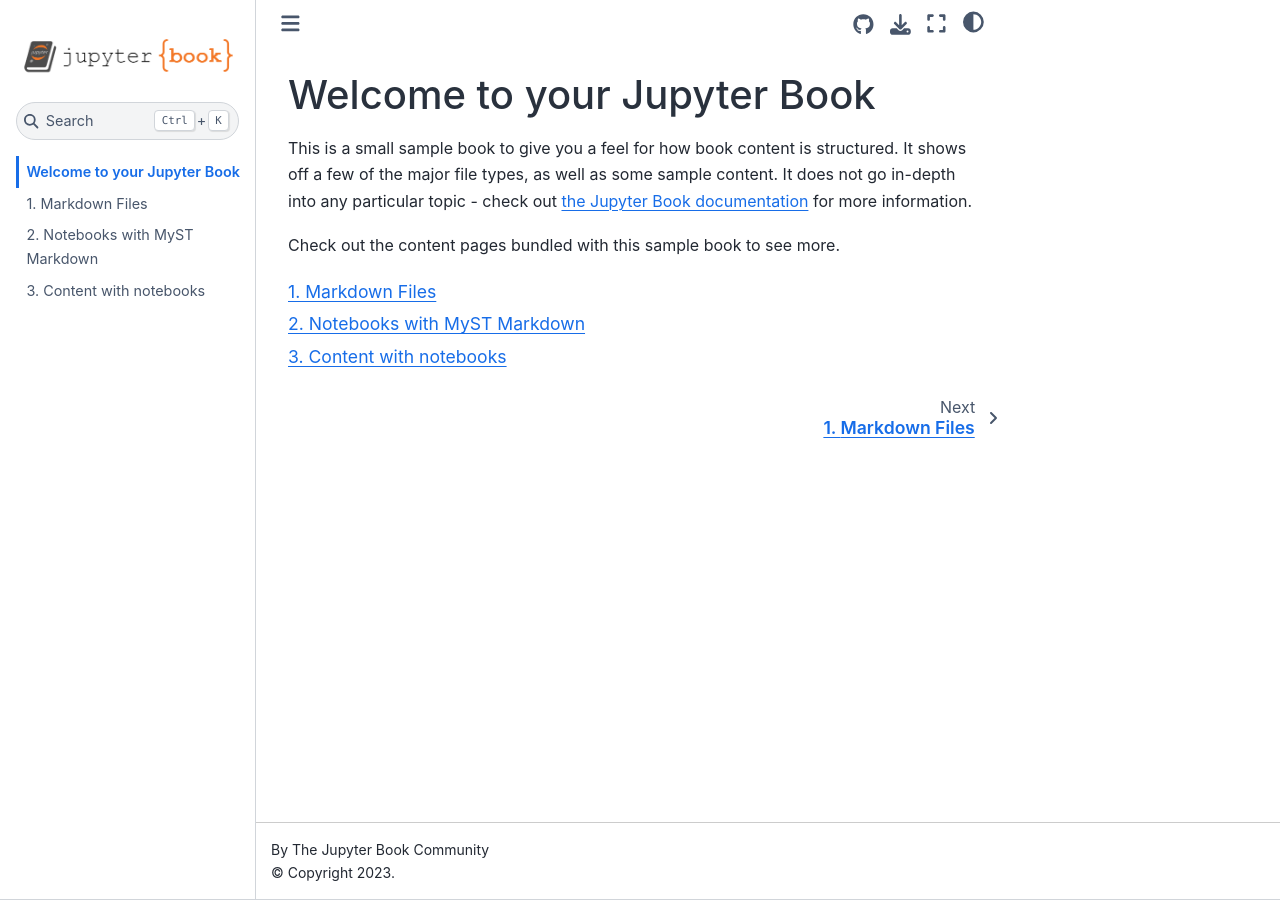
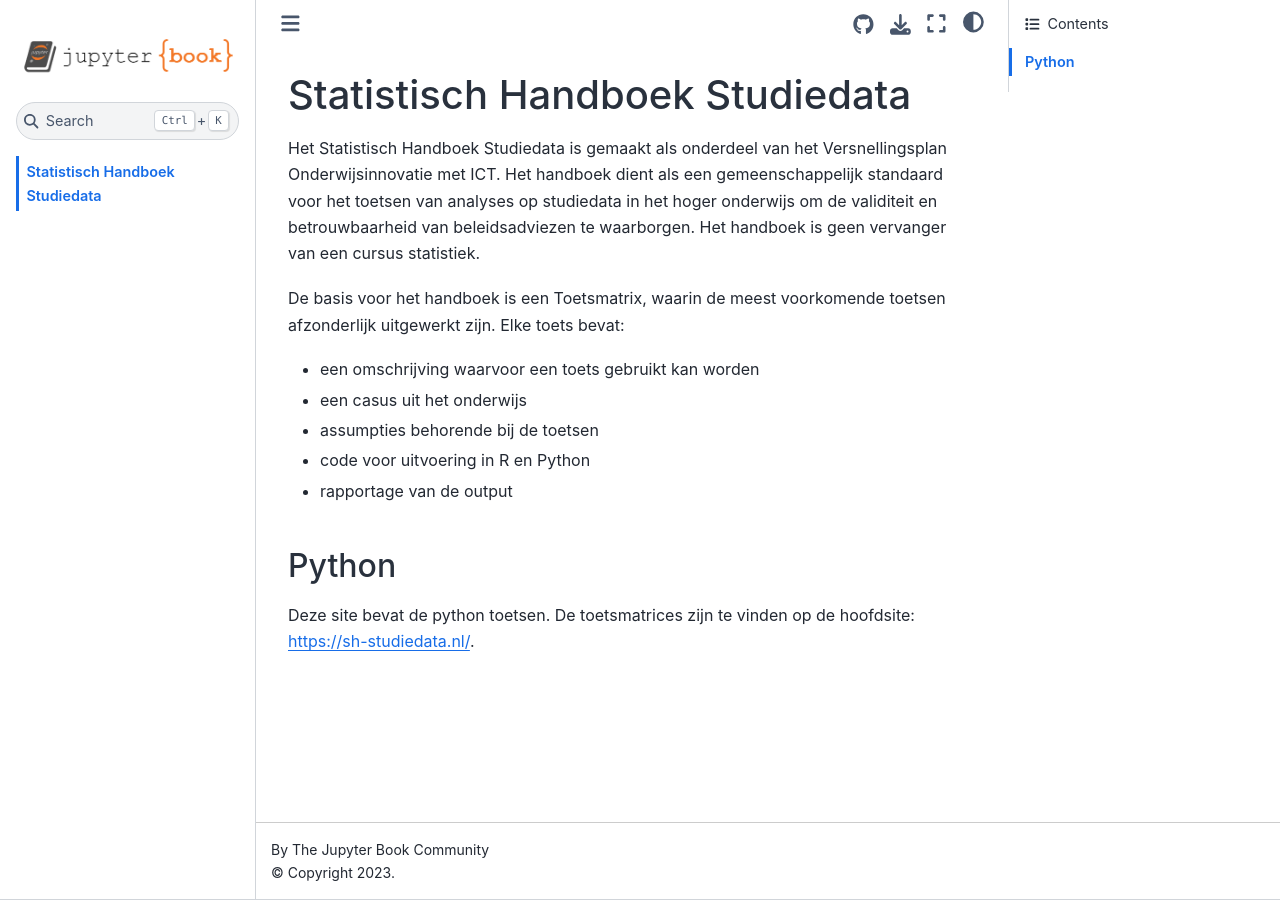
Before and after one commit to rvanlaar/shs-python, a Jupyter Book: the page built from intro.md, in a window 1280 px wide. Built offline with Jupyter Book 1.0.4 settings and Sphinx 7.4.7 and the Sphinx Book theme 1.1.4, drawn with Linux system fonts in a browser that asks for light colours; pages that are not in the unit, such as notebooks, are missing from menus.

Commit message:
Update introduction
- use introduction from the R site and
- remove example jupyter notebook example files.

````diff
--- a/_toc.yml
+++ b/_toc.yml
@@ -6,9 +6,6 @@
 options:
   numbered: True
 chapters:
-- file: markdown
-- file: markdown-notebooks
-- file: notebooks
 - file: 'toetsen/01 One sample t-toets-Python.ipynb'
 - file: 'toetsen/02 Gepaarde t-toets-Python.ipynb'
 - file: 'toetsen/03 Ongepaarde t-toets-Python.ipynb'
--- a/intro.md
+++ b/intro.md
@@ -1,11 +1,17 @@
-# Welcome to your Jupyter Book
+# Statistisch Handboek Studiedata
+Het Statistisch Handboek Studiedata is gemaakt als onderdeel van het Versnellingsplan Onderwijsinnovatie met ICT. Het handboek dient als een gemeenschappelijk standaard voor het toetsen van analyses op studiedata in het hoger onderwijs om de validiteit en betrouwbaarheid van beleidsadviezen te waarborgen. Het handboek is geen vervanger van een cursus statistiek.
 
-This is a small sample book to give you a feel for how book content is
-structured.
-It shows off a few of the major file types, as well as some sample content.
-It does not go in-depth into any particular topic - check out [the Jupyter Book documentation](https://jupyterbook.org) for more information.
+De basis voor het handboek is een Toetsmatrix, waarin de meest voorkomende toetsen afzonderlijk uitgewerkt zijn. Elke toets bevat:
 
-Check out the content pages bundled with this sample book to see more.
+* een omschrijving waarvoor een toets gebruikt kan worden
+* een casus uit het onderwijs
+* assumpties behorende bij de toetsen
+* code voor uitvoering in R en Python
+* rapportage van de output
+
+## Python
+Deze site bevat de python toetsen. De toetsmatrices zijn te vinden op de hoofdsite:
+[https://sh-studiedata.nl/](https://sh-studiedata.nl).
 
 ```{tableofcontents}
 ```
````
